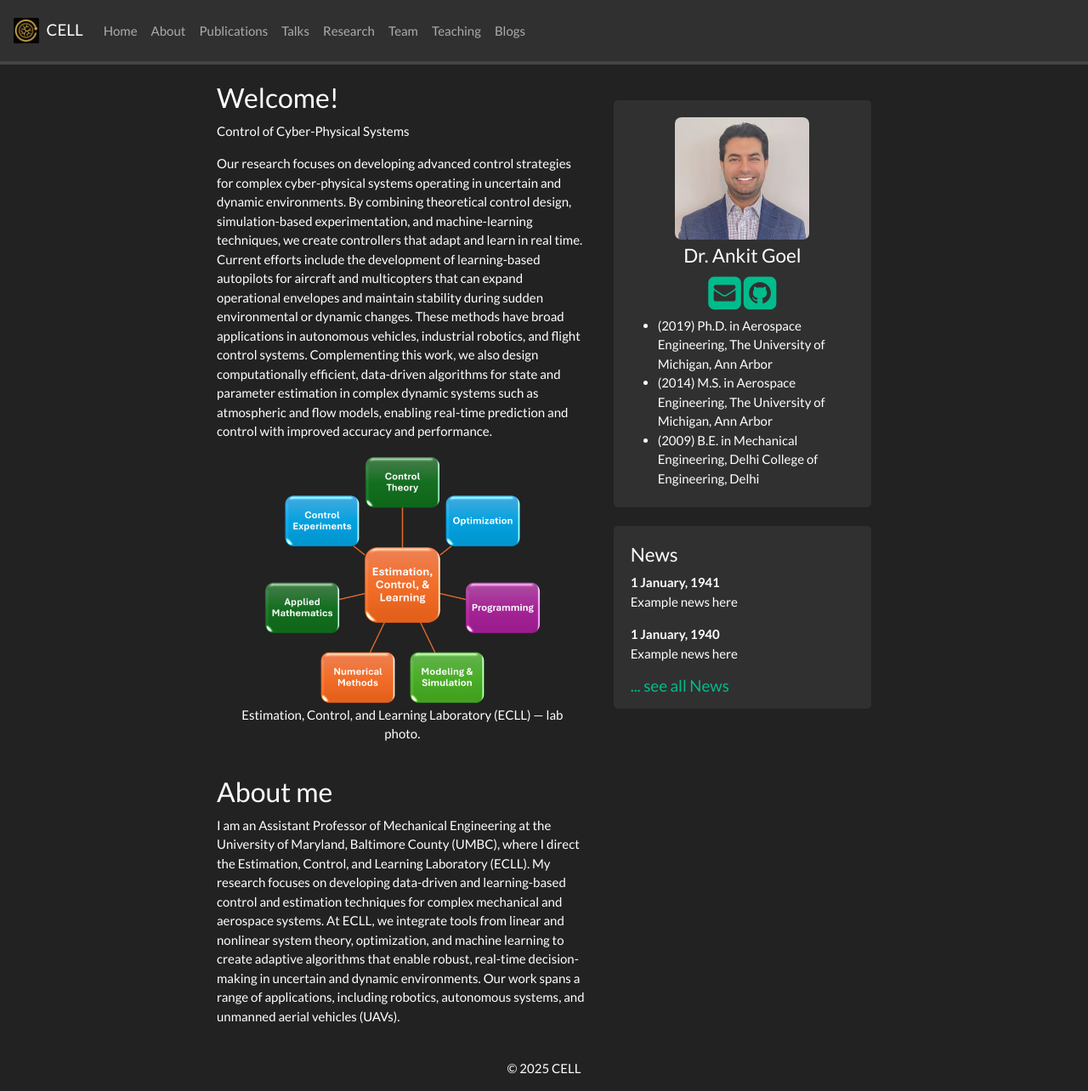
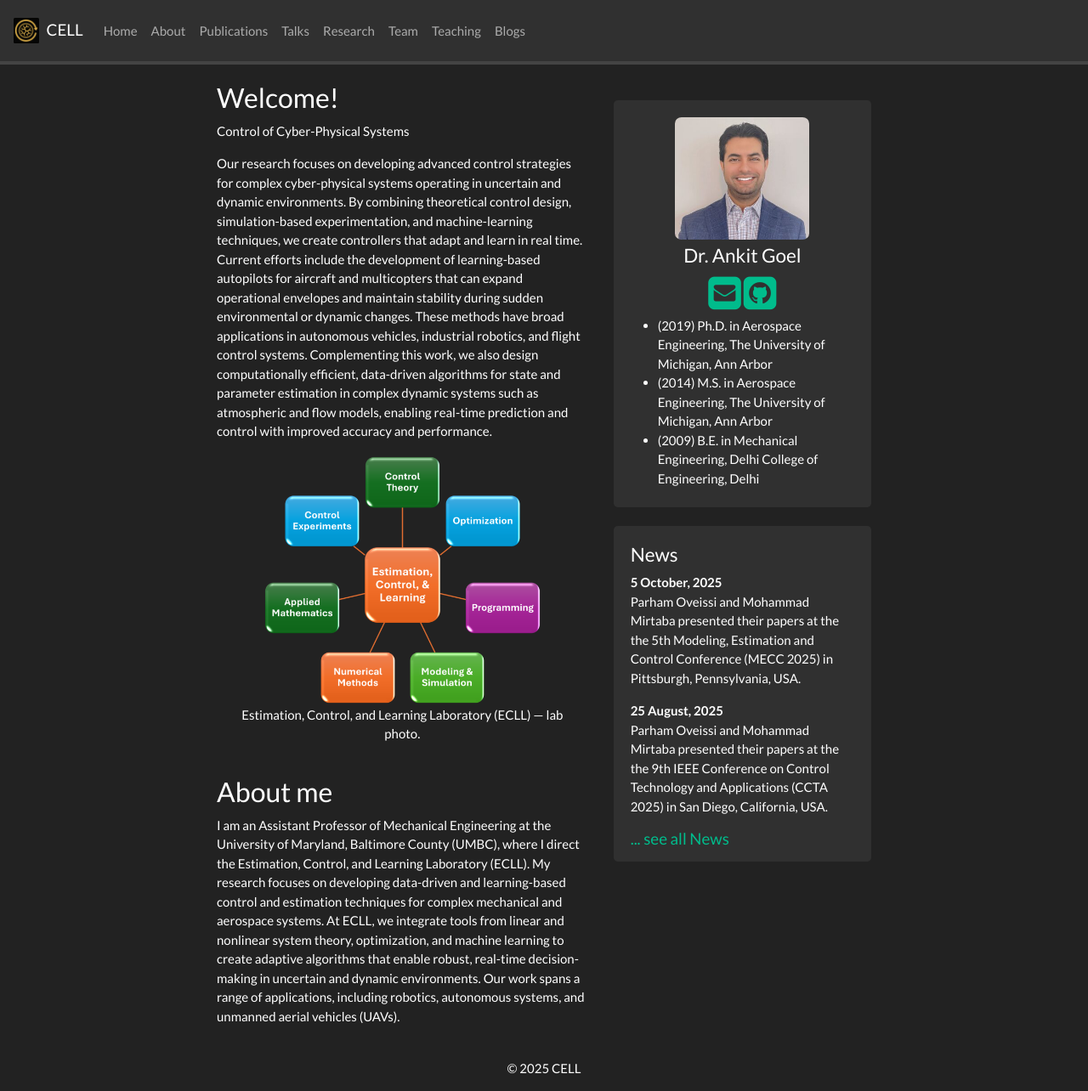
Before and after one commit to estimation-control-learning-laboratory/estimation-control-learning-laboratory.github.io, a Jekyll site: the page built from _pages/home.md, in a window 1280 px wide and 1284 px high. Shown: the whole window at 85% size. Built offline with Jekyll 4.4.1, drawn with Linux system fonts in a browser that asks for light colours; nearby versions of some CDN libraries; a style sheet for code colours, icons or effects is not loaded.

Commit message:
Refresh site: update news, PI data, and team page

```diff
--- a/_data/news.yml
+++ b/_data/news.yml
@@ -1,5 +1,8 @@
-- date: 1 January, 1941
-  headline: "Example news here"
+- date: 5 October, 2025
+  headline: "Parham Oveissi and Mohammad Mirtaba presented their papers at the the 5th Modeling, Estimation and Control Conference (MECC 2025) in Pittsburgh, Pennsylvania, USA."
 
-- date: 1 January, 1940
-  headline: "Example news here"
+- date: 25 August, 2025
+  headline: "Parham Oveissi and Mohammad Mirtaba presented their papers at the the 9th IEEE Conference on Control Technology and Applications (CCTA 2025) in San Diego, California, USA."
+
+#- date: 1 January, 1940
+  #headline: "Example news here"
--- a/_data/pi.yml
+++ b/_data/pi.yml
@@ -1,6 +1,6 @@
 - name: Dr. Ankit Goel
   photo: pi_picture.jpg
-  info: Assistant Professor, University of Maryland Baltimore County
+  info: Assistant Professor, Mechanical Engineering, University of Maryland Baltimore County
   email: ankgoel@umbc.edu
   github: https://github.com/estimation-control-learning-laboratory
   researchgate: https://www.researchgate.net/profile/Ankit-Goel-4
```
Also changed, not shown: _pages/team.md (+1 -0 lines).
